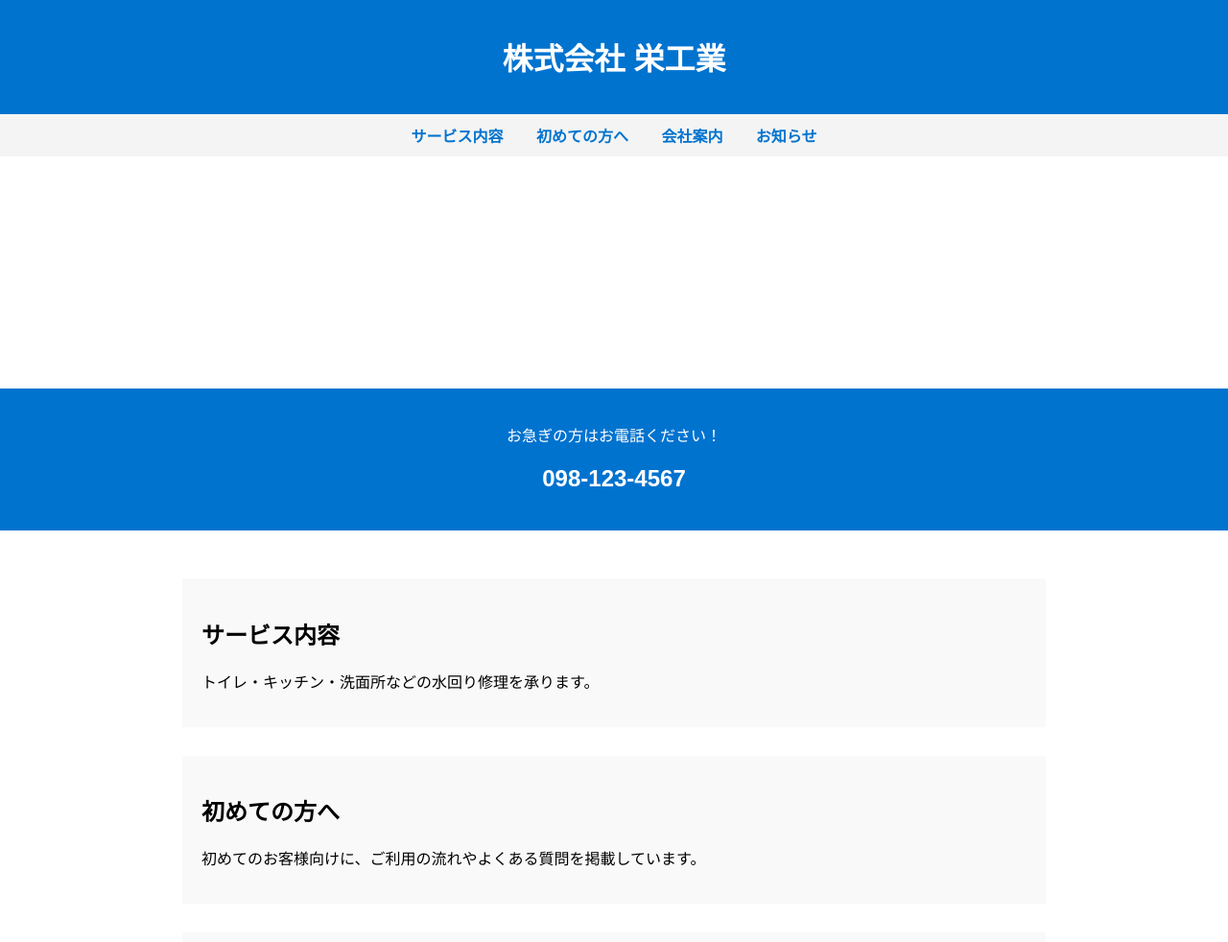
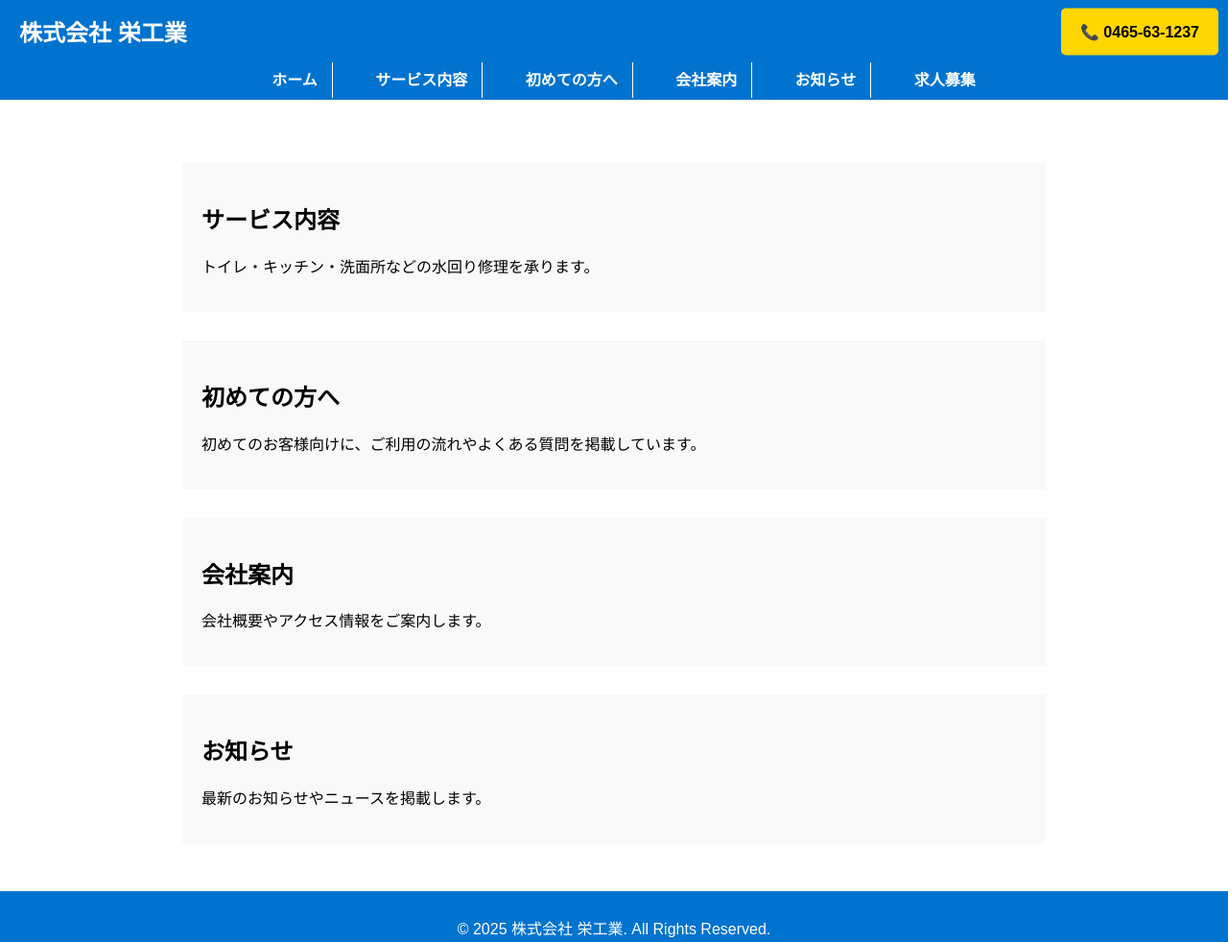
Before and after one commit to Ryo712/HTML-sakaekogyo, a plain HTML site: page demo.html in a window 1280 px wide. Shown: the top 982 px of the page at 96% size. Drawn offline with Linux system fonts and the light colour scheme.

Commit message:
ヘッダー修正

```diff
--- a/demo.html
+++ b/demo.html
@@ -6,10 +6,66 @@
     <title>株式会社 栄工業</title>
     <style>
         body { font-family: Arial, sans-serif; margin: 0; padding: 0; }
-        header { background-color: #0073cf; color: white; text-align: center; padding: 15px; }
-        nav { background: #f4f4f4; padding: 10px; text-align: center; }
-        nav a { margin: 0 15px; text-decoration: none; color: #0073cf; font-weight: bold; }
-        .container { padding: 20px; max-width: 900px; margin: auto; }
+        header {
+            background-color: #0073cf;
+            color: white;
+            display: flex;
+            align-items: center;
+            justify-content: space-between;
+            padding: 15px 20px;
+            position: fixed;
+            top: 0;
+            left: 0;
+            width: 100%;
+            z-index: 1000;
+        }
+        .header-left {
+            display: flex;
+            align-items: center;
+        }
+        .header-title {
+            font-size: 24px;
+            font-weight: bold;
+        }
+        .header-right {
+            position: absolute;
+            right: 50px; /* 右の余白を増やして左に寄せる */
+            top: 50%;
+            transform: translateY(-50%);
+            background-color: #FFD700;
+            padding: 15px 20px;
+            border-radius: 5px;
+            font-weight: bold;
+            color: black;
+        }
+
+        nav {
+            background: #0073cf;
+            padding: 10px;
+            text-align: center;
+            position: fixed;
+            top: 60px;
+            left: 0;
+            width: 100%;
+            z-index: 999;
+        }
+        nav a {
+            margin: 0 15px;
+            text-decoration: none;
+            color: white;
+            font-weight: bold;
+            padding: 10px;
+        }
+        nav a:not(:last-child) {
+            border-right: 1px solid white;
+            padding-right: 15px;
+        }
+        .container {
+            padding: 20px;
+            max-width: 900px;
+            margin: auto;
+            margin-top: 120px;
+        }
         .hero {
             background: url('hero-image.jpg') no-repeat center center/cover;
             text-align: center;
@@ -17,6 +73,7 @@
             color: white;
             font-size: 24px;
             font-weight: bold;
+            margin-top: 120px;
         }
         .contact-banner {
             background-color: #0073cf;
@@ -39,22 +96,21 @@
 </head>
 <body>
     <header>
-        <h1>株式会社 栄工業</h1>
+        <div class="header-left">
+            <span class="header-title">株式会社 栄工業</span>
+        </div>
+        <div class="header-right">
+            <span>📞 0465-63-1237</span>
+        </div>
     </header>
     <nav>
+        <a href="#home">ホーム</a>
         <a href="#services">サービス内容</a>
         <a href="#first-time">初めての方へ</a>
         <a href="#company">会社案内</a>
         <a href="#news">お知らせ</a>
+        <a href="#recruit">求人募集</a>
     </nav>
-    <div class="hero">
-        <p>水のトラブルを迅速解決！！</p>
-        <p>水回りの工事もお任せください！</p>
-    </div>
-    <div class="contact-banner">
-        <p>お急ぎの方はお電話ください！</p>
-        <h2>098-123-4567</h2>
-    </div>
     <div class="container">
         <section id="services" class="services">
             <h2>サービス内容</h2>
@@ -73,13 +129,8 @@
             <p>最新のお知らせやニュースを掲載します。</p>
         </section>
     </div>
-    <div class="contact-banner">
-        <p>水回りのことならお任せください！</p>
-        <h2>0465-63-1237</h2>
-        <button>サイトからのお問合せはこちら</button>
-    </div>
     <footer class="footer">
-        <p>&copy; 2025 株式会社 栄設備. All Rights Reserved.</p>
+        <p>&copy; 2025 株式会社 栄工業. All Rights Reserved.</p>
     </footer>
 </body>
 </html>
```
